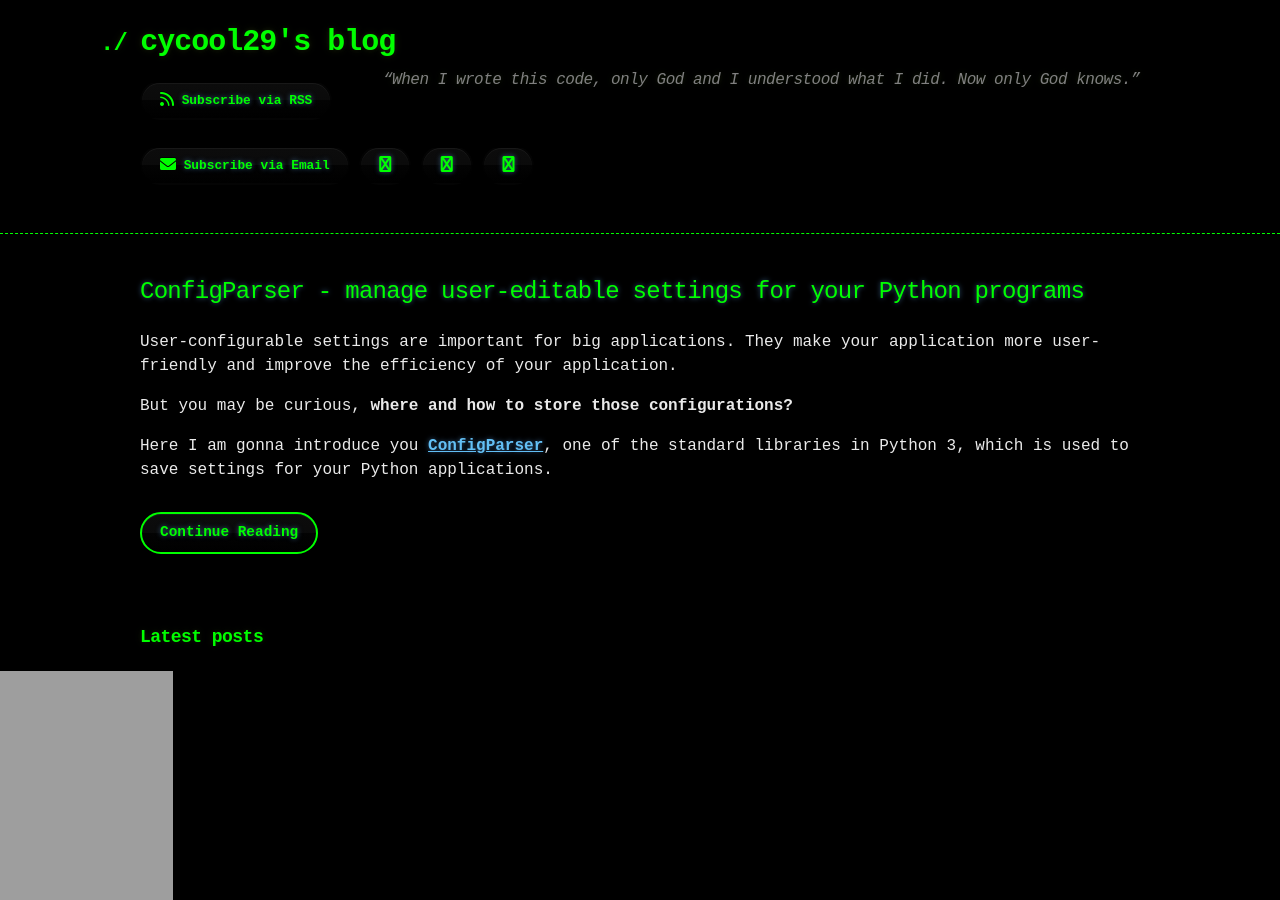
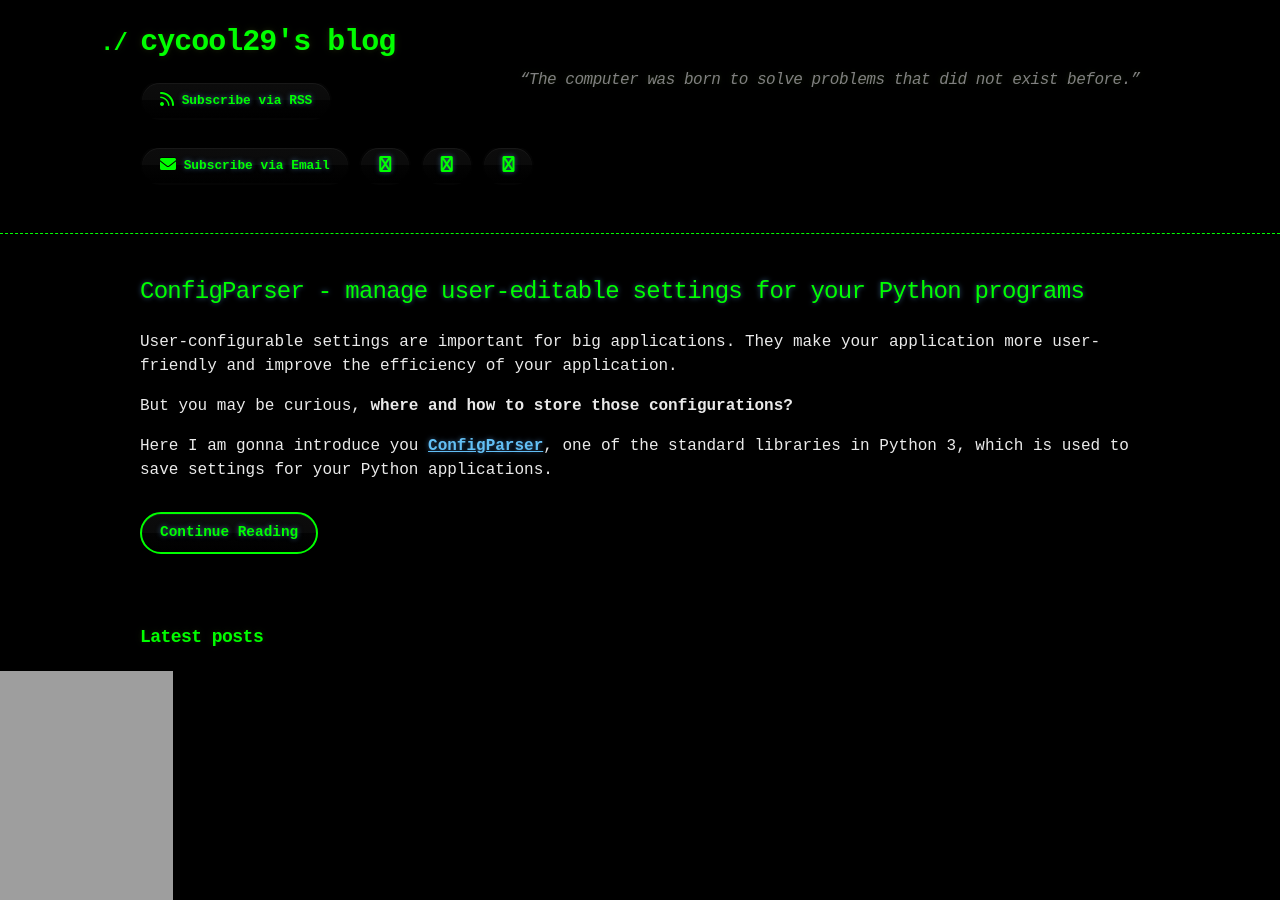
Before and after one commit to cycool29/cycool29.github.io, a Jekyll site: the page built from index.md, in a window 1280 px wide and 900 px high. Built offline with Jekyll 4.4.1, drawn with Linux system fonts in a browser that asks for light colours; a style sheet for code colours, icons or effects is not loaded.

Commit message:
Update quotes

```diff
--- a/_config.yml
+++ b/_config.yml
@@ -1,5 +1,5 @@
 title: cycool29's blog
-description: "“When I wrote this code, only God and I understood what I did. Now only God knows.” "
+description: "“The computer was born to solve problems that did not exist before.” "
 bio: A high school student. Intermediate in Python, Git, Bash. Learning JavaScript. He/Him. "
 author: cycool29
 url: https://cycool29.github.io
```
